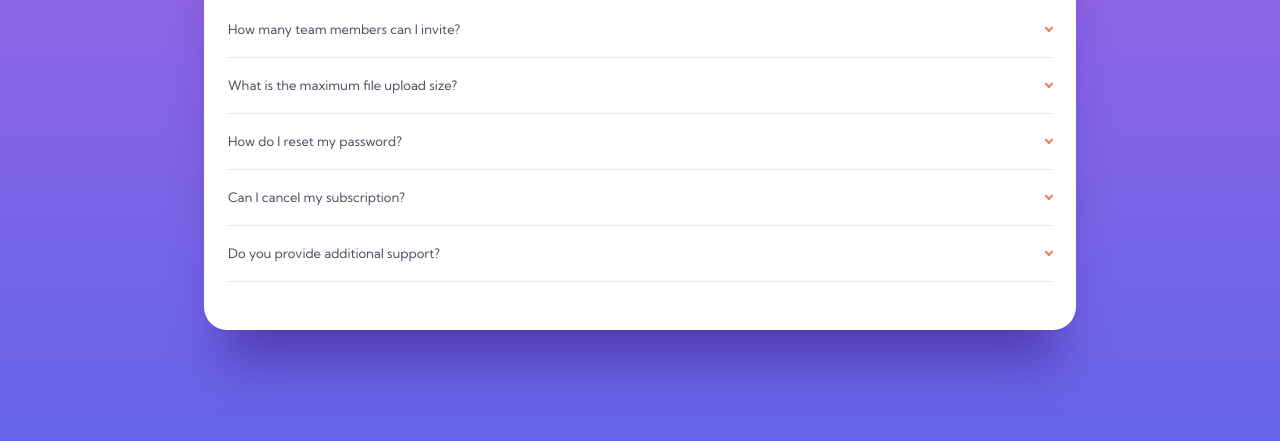
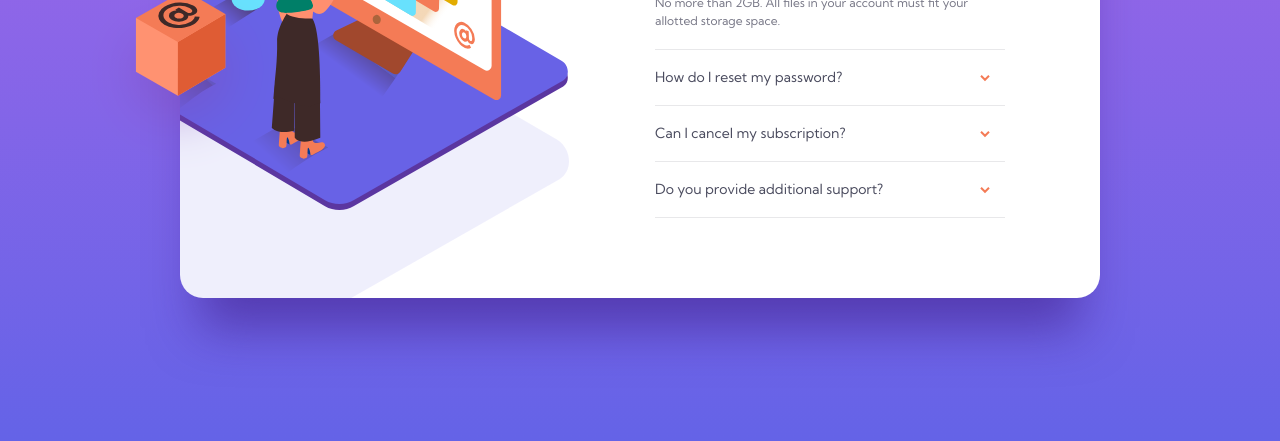
Before and after one commit to brian-jensen/faq-accordion-card, a plain HTML site: page index.html in a window 1280 px wide. Shown: the part 359-800 px from the top of the page. Drawn offline with Linux system fonts and the light colour scheme.

Commit message:
Add desktop styles

```diff
--- a/css/styles.css
+++ b/css/styles.css
@@ -43,7 +43,7 @@ body {
   justify-content: center;
   align-items: center;
   padding: 147px 24px 85px;
-  max-width: 920px;
+  max-width: 57.5rem;
   margin: 0 auto;
   min-height: 100vh;
 }
@@ -66,26 +66,34 @@ body {
   width: 237px;
 }
 
+.box {
+  display: none;
+}
+
 h1 {
   text-align: center;
   margin-top: 0;
-  margin-bottom: 38px;
+  margin-bottom: 30px;
 }
 
 details {
   position: relative;
-  border-bottom: 1px solid #E8E8EA;
-  margin-top: 19.5px;
-  padding-bottom: 19.5px;
+  border-bottom: 1px solid hsl(240, 4.5%, 91.4%);
+  padding-bottom: 19px;
 }
 
-details > summary {
+details+details {
+  margin-top: 19px;
+}
+
+details>summary {
   list-style: none;
   cursor: pointer;
+  transition: color 0.3s ease;
 }
 
 @media (hover: hover) {
-  details > summary:hover {
+  details>summary:hover {
     color: hsl(14, 88%, 65%);
   }
 }
@@ -94,35 +102,111 @@ summary::-webkit-details-marker {
   display: none;
 }
 
-summary, details p {
-  font-size: 13px;
-  line-height: 16px;
-  color: #4B4C5F;
+summary {
+  font-size: 0.8125rem;
+  line-height: 1rem;
+  color: hsl(237, 11.8%, 33.3%);
 }
 
 details p {
-  margin-top: 12px;
+  margin-top: 11px;
+  font-size: 0.75rem;
+  line-height: 1.125rem;
+  color: hsl(240, 5.9%, 50%);
+}
+
+@media (prefers-reduced-motion: reduce) {
+  details[open] summary~* {
+    animation: none;
+  }
+}
+
+@media (prefers-reduced-motion: no-preference) {
+  details[open] summary~* {
+    animation: slideDown 0.5s ease-in-out forwards;
+  }
+}
+
+@keyframes slideDown {
+  0% {
+    opacity: 0;
+    transform: translateY(-11px)
+  }
+
+  100% {
+    opacity: 1;
+    transform: translateY(0)
+  }
 }
 
 details[open]>summary {
   font-weight: 700;
-  color: #1E1F36;
+  color: hsl(237.5, 28.6%, 16.5%);
 }
 
 details summary::after {
-  content: '';
-  border-style: solid;
-  border-width: 2px 2px 0 0;
-  height: 4px;
-  width: 4px;
+  content: url(../images/icon-arrow-down.svg);
   position: absolute;
-  transform: rotate(135deg);
+  top: 0;
   right: 0;
-  top: 4px;
-  color: hsl(14, 88%, 65%);
 }
 
 details[open] summary::after {
-  top: 6px;
-  transform: rotate(-45deg);
+  transform: rotate(180deg);
 }
+
+@media (min-width: 64em) {
+
+  .woman-mobile {
+    display: none;
+  }
+
+  .box {
+    display: inline;
+  }
+
+  .wrapper {
+    width: 57.5rem;
+    padding: 0;
+  }
+
+  .card {
+    display: flex;
+    justify-content: space-between;
+    min-height: 31.8125rem;
+    padding: 60px 95px 80px 0;
+    background: hsl(0, 0%, 100%) url(../images/bg-pattern-desktop.svg) no-repeat bottom 31% left -576px;
+  }
+
+  .backgrounds {
+    flex-basis: 24.375rem;
+  }
+
+  .card section {
+    flex-basis: 21.875rem;
+  }
+
+  .backgrounds {
+    background: url(../images/illustration-woman-online-desktop.svg) no-repeat top 50% left -84px;
+  }
+
+  .box {
+    position: relative;
+    top: 38.5%;
+    left: -95px;
+  }
+
+  h1 {
+    text-align: left;
+  }
+
+  summary {
+    font-size: 0.875rem;
+    line-height: 1.0625rem;
+  }
+
+  details summary::after {
+    right: 15px;
+  }
+
+}
--- a/index.html
+++ b/index.html
@@ -22,6 +22,12 @@
           <img class="woman-mobile" src="./images/illustration-woman-online-mobile.svg"
             alt="illustration-woman-online-mobile">
         </picture>
+        <!-- <picture>
+          <img class="woman-desktop" src="./images/illustration-woman-online-desktop.svg" alt="illustration-woman-online-desktop">
+        </picture> -->
+        <picture>
+          <img class="box" src="./images/illustration-box-desktop.svg" alt="illustration-box-desktop">
+        </picture>
       </div>
       <section>
         <h1>FAQ</h1>
@@ -30,7 +36,7 @@
           <p>You can invite up to 2 additional users on the Free plan. There is no limit on team members for the Premium
             plan.</p>
         </details>
-        <details>
+        <details open>
           <summary>What is the maximum file upload size?</summary>
           <p>No more than 2GB. All files in your account must fit your allotted storage space.</p>
         </details>
```
